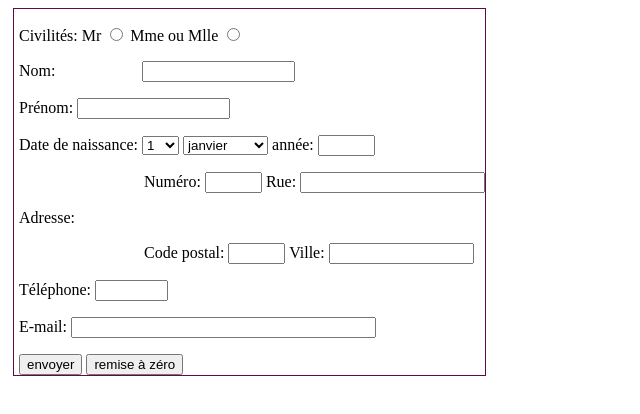
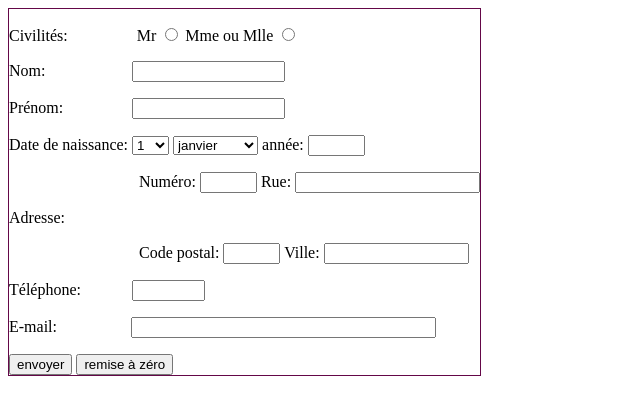
Before and after one commit to Victor2617/TD-HTML-les-base, a plain HTML site: page TD Ex6/index.html in a window 1280 px wide. Shown: the whole page, without its empty margins (0-640 px from the left). Drawn offline with Linux system fonts and the light colour scheme; a script that the page names is missing.

Commit message:
EX 6 commit

```diff
--- a/TD Ex6/index.html
+++ b/TD Ex6/index.html
@@ -10,11 +10,10 @@
 </head>
 <body>
 <div id="tableau">
-    <form>
-        <div>
+        <div class="Civilités">
             <p> Civilités:
-                <label for="Monsieur">Mr</label>
-                <input type="radio" id="Mr" name="drone" value="Mr">
+                <label for="Monsieur" id="Mr">Mr</label>
+                <input type="radio" name="drone" value="Mr">
                 <label for="Madame ou Mademoiselle">Mme ou Mlle</label>
                 <input type="radio" id="Mme ou Mlle" name="drone" value="Mme ou Mlle">
             </p>
@@ -26,8 +25,8 @@
             </p>
         </div>
 
-        <div>
-            <p> Prénom:
+        <div class="Prénon">
+            <p>Prénom:
                 <input type="text" id="Prénom" name="name" required minlength="1" maxlength="20" size="16">
             </p>
         </div>
@@ -104,13 +103,13 @@
                 <input type="Ville" id="Ville" name="name" required minlength="1" maxlength="20" size="15">
         </div>
 
-        <div>
+        <div class="Télephone">
             <p> Téléphone:
                 <input type="Téléphone" id="Téléphone" name="name" required minlength="1" maxlength="20" size="6">
             </p>
         </div>
 
-        <div>
+        <div class="E-mail">
             <p> E-mail:
                 <input type="E-mail" id="E-mail" name="name" required minlength="1" maxlength="20" size="35">
             </p>
@@ -120,7 +119,6 @@
             <input type="button" value="envoyer">
             <input type="button" value="remise à zéro">
         </div>
-    </form>
 </div>
 
 </body>
--- a/TD Ex6/main.css
+++ b/TD Ex6/main.css
@@ -7,16 +7,9 @@
     width:max-content;
 }
 
-div{
-    margin-left: 5px;
-}
-
-#form{
-    margin-left: 5px;
-}
-
-#monsieur{
-    margin-left: 20px;
+#Mr
+{
+    margin-left: 65px;
 }
 
 #nom
@@ -24,7 +17,7 @@ div{
     margin-left: 83px;
 }
 
-#prenom
+#Prénom
 {
     margin-left: 65px;
 }
@@ -34,12 +27,12 @@ div{
     margin-left: 130px;
 }
 
-#telephone
+#Téléphone
 {
     margin-left: 47px;
 }
 
-#email
+#E-mail
 {
-    margin-left: 76px;
+    margin-left: 70px;
 }
```
